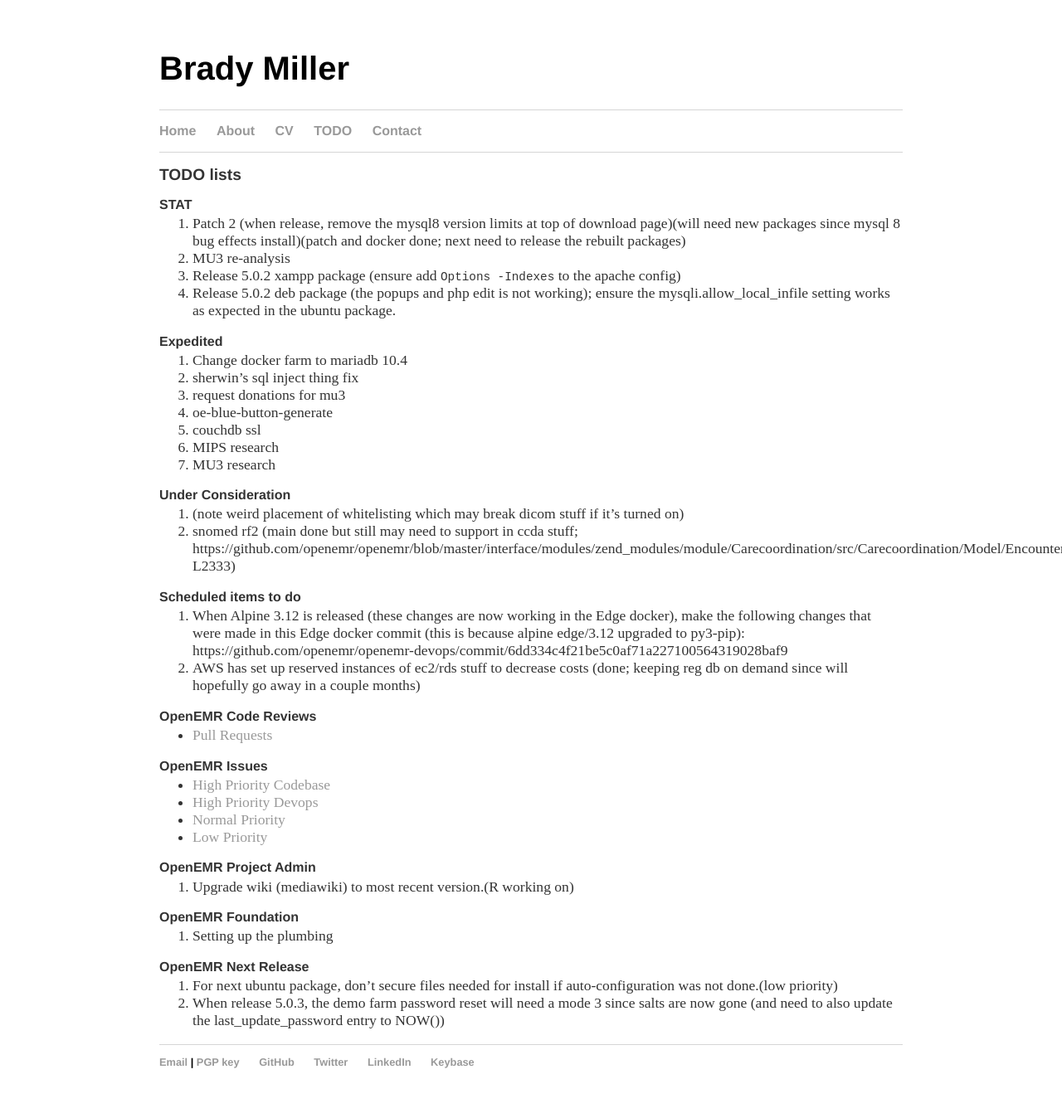
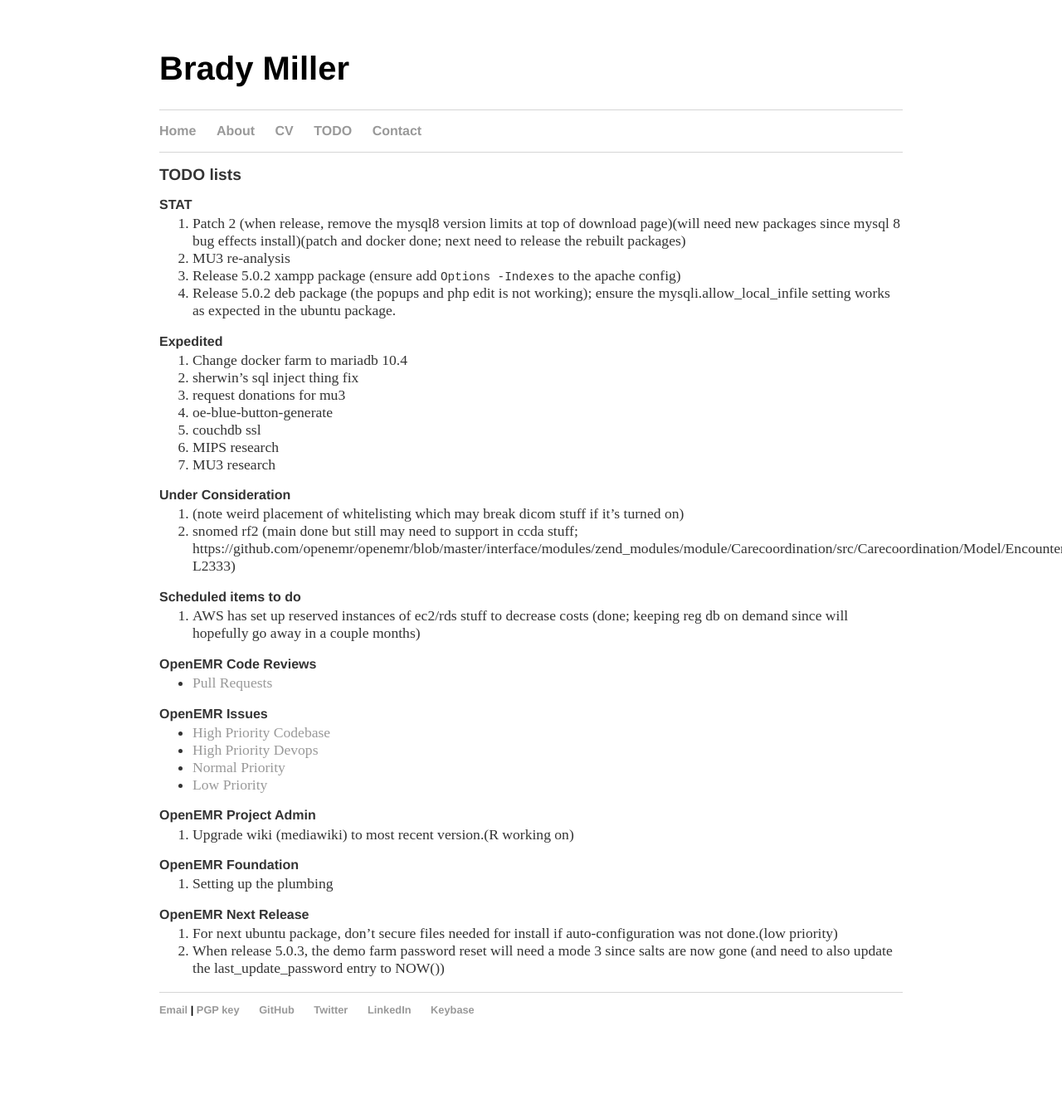
Before and after one commit to bradymiller/bradymiller.github.io, a Jekyll site: the page built from todo/index.md, in a window 1280 px wide. Shown: the whole page at 83% size. Built offline with Jekyll 4.4.1, drawn with Linux system fonts in a browser that asks for light colours; our own code applies the rules of GitHub Pages for plain Markdown files; after the commit the page ends 1285 px from its top, so only the background shows below that.

Commit message:
Update index.md

```diff
--- a/todo/index.md
+++ b/todo/index.md
@@ -23,7 +23,6 @@
 1. snomed rf2 (main done but still may need to support in ccda stuff; https://github.com/openemr/openemr/blob/master/interface/modules/zend_modules/module/Carecoordination/src/Carecoordination/Model/EncounterccdadispatchTable.php#L2316-L2333)
 
 ### Scheduled items to do
-1. When Alpine 3.12 is released (these changes are now working in the Edge docker), make the following changes that were made in this Edge docker commit (this is because alpine edge/3.12 upgraded to py3-pip): https://github.com/openemr/openemr-devops/commit/6dd334c4f21be5c0af71a227100564319028baf9
 1. AWS has set up reserved instances of ec2/rds stuff to decrease costs (done; keeping reg db on demand since will hopefully go away in a couple months)
 
 ### OpenEMR Code Reviews
```
